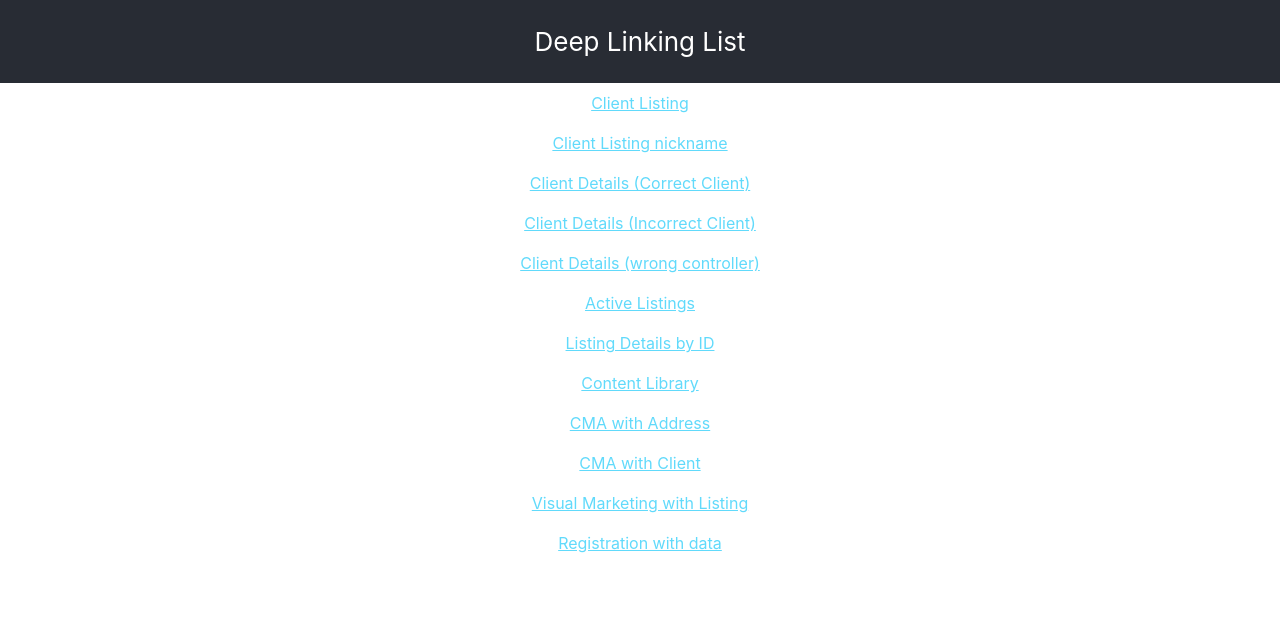
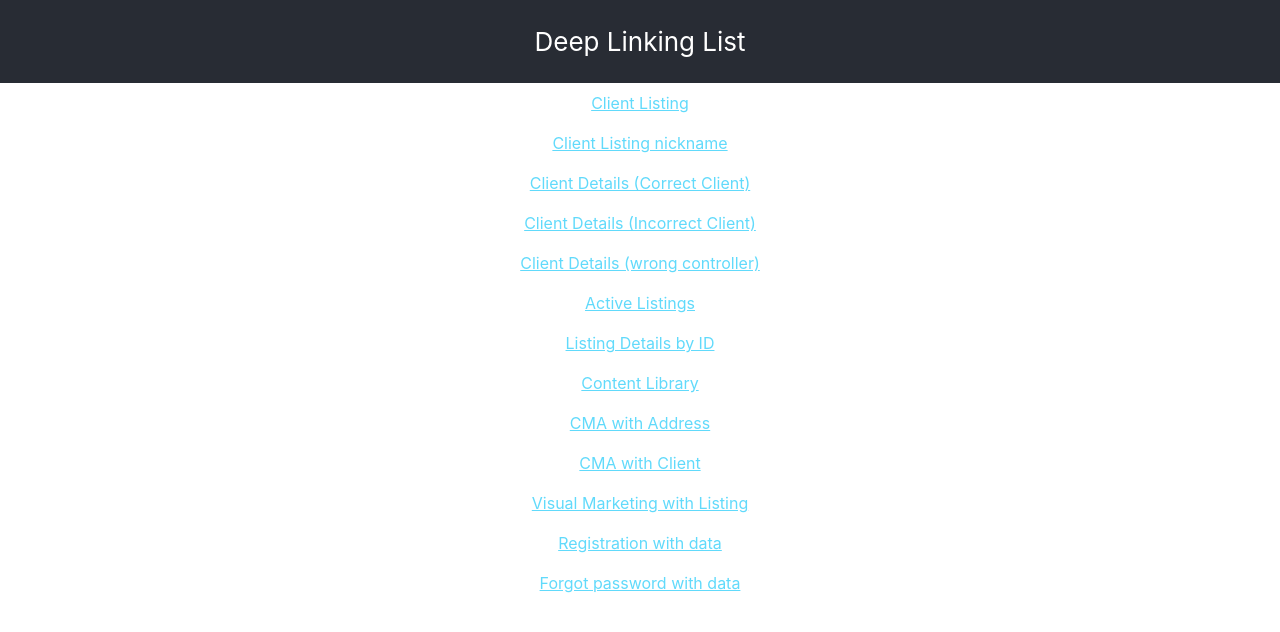
Before and after one commit to 0xjorgev/deep-linking, a React (Create React App) app: page / in a window 1280 px wide. Shown: the top 632 px of the page. Built offline with nearby package versions, Linux system fonts and the light colour scheme.

Commit message:
new route

```diff
--- a/src/data.js
+++ b/src/data.js
@@ -47,4 +47,9 @@ export default [
     name:'Registration with data',
     link:'https://dev.avenue8.com/?cntrll=RegisterRouter&firstname=Clark&lastname=Kent&email=superman@avenue8.com&phone=405343334'
   }
+  ,
+  {
+    name:'Forgot password with data',
+    link:'https://dev.avenue8.com/?cntrll=RecoveryPasswordRouter&username=superman@avenue8.com'
+  }
 ]
```
